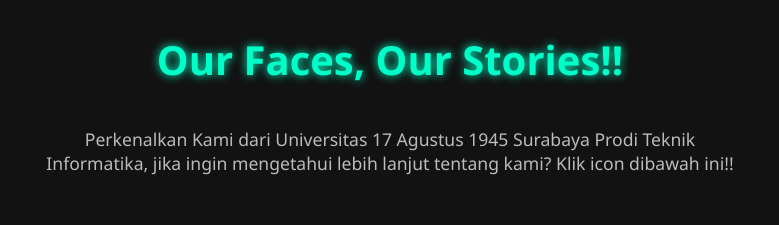
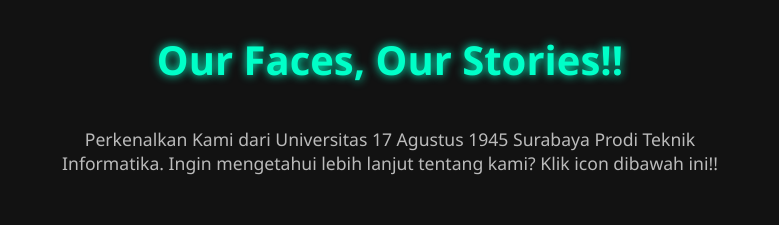
Before and after one commit to dickyydk/tugasMjk, a plain HTML site: page index.html in a window 1280 px wide. Shown: the top 225 px of the page, without its empty margins (250-1029 px from the left). Drawn offline with Linux system fonts and the light colour scheme.

Commit message:
Update index.html
Signed-off-by: dickyydk <dwidicky822@gmail.com>

```diff
--- a/index.html
+++ b/index.html
@@ -213,7 +213,7 @@
 
   <h1>Our Faces, Our Stories!!</h1>
   <p class="description">
-   Perkenalkan Kami dari Universitas 17 Agustus 1945 Surabaya Prodi Teknik Informatika, jika ingin mengetahui lebih lanjut tentang kami? Klik icon dibawah ini!!
+   Perkenalkan Kami dari Universitas 17 Agustus 1945 Surabaya Prodi Teknik Informatika. Ingin mengetahui lebih lanjut tentang kami? Klik icon dibawah ini!!
   </p>
 
 <section class="anggota-list">
```
